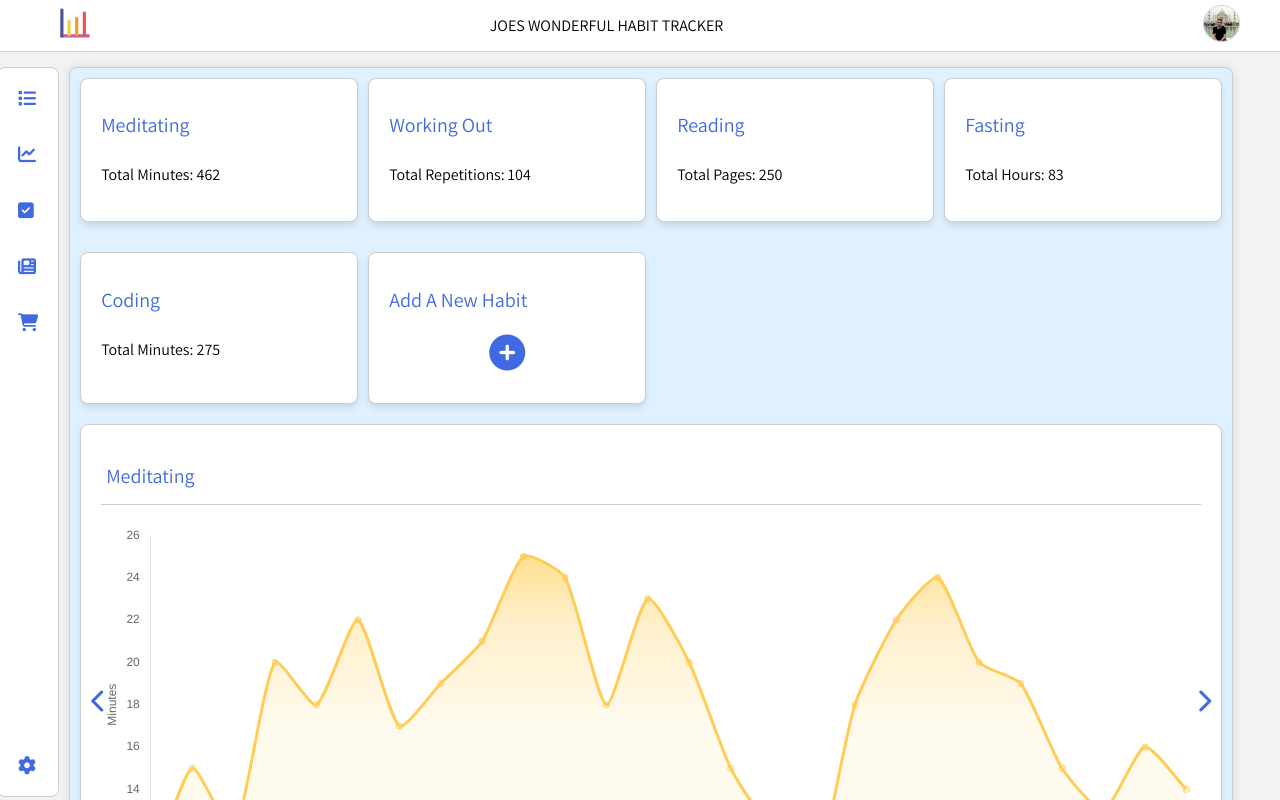
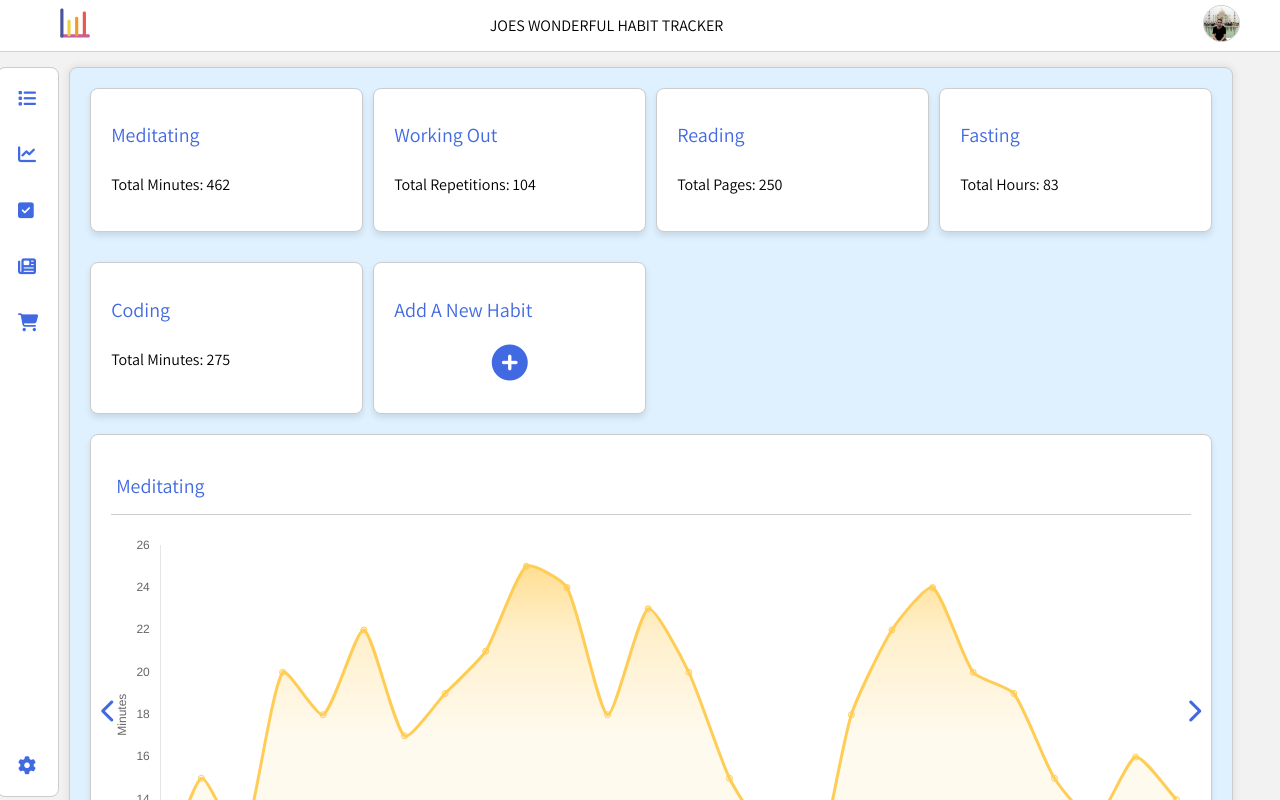
Before and after one commit to joseph-johnson27001/habits_tracker, a Vue app: page /#/habits in a window 1280 px wide. Shown: the top 800 px of the page. Built offline with nearby package versions, Linux system fonts and the light colour scheme.

Commit message:
Padding fix global style

```diff
--- a/src/App.vue
+++ b/src/App.vue
@@ -77,6 +77,7 @@ h1 {
   margin-left: -40px;
   margin-right: 50px;
   margin-bottom: 10px;
+  padding: 20px;
 }
 
 .heading-area {
--- a/src/components/NewsFeed/NewsFeed.vue
+++ b/src/components/NewsFeed/NewsFeed.vue
@@ -255,7 +255,6 @@ export default {
 
 <style scoped>
 .news-feed {
-  padding: 10px;
   overflow-y: auto;
 }
 
--- a/src/views/HabitsPage.vue
+++ b/src/views/HabitsPage.vue
@@ -225,9 +225,9 @@ h1 {
   position: relative;
 }
 
-.habits-page {
-  padding: 10px;
-}
+/* .habits-page {
+  padding: 20px;
+} */
 .habit-tracker {
   cursor: pointer;
   transition: background-color 0.3s, transform 0.2s;
--- a/src/views/NewsFeedPage.vue
+++ b/src/views/NewsFeedPage.vue
@@ -28,13 +28,7 @@ export default {
   grid-template-columns: 2fr 1fr;
 }
 
-.news-feed {
-  padding: 10px;
-  padding-right: 0px;
-}
-
 .social-stats {
-  padding: 10px;
   padding-left: 5px;
 }
 </style>
--- a/src/views/ProfilePage.vue
+++ b/src/views/ProfilePage.vue
@@ -56,7 +56,7 @@ export default {
 .profile-content {
   display: grid;
   grid-template-columns: 2fr 1fr;
-  margin: 20px;
+
   gap: 10px;
 }
 
```
